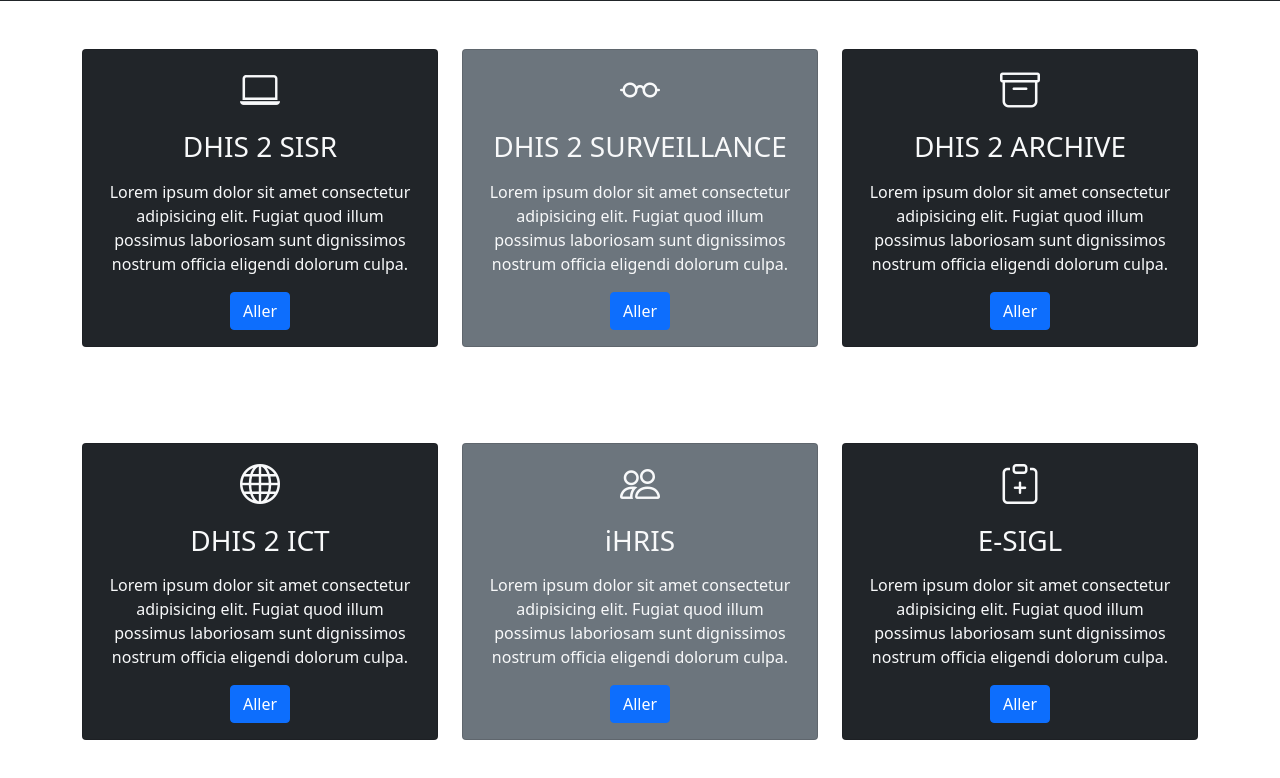
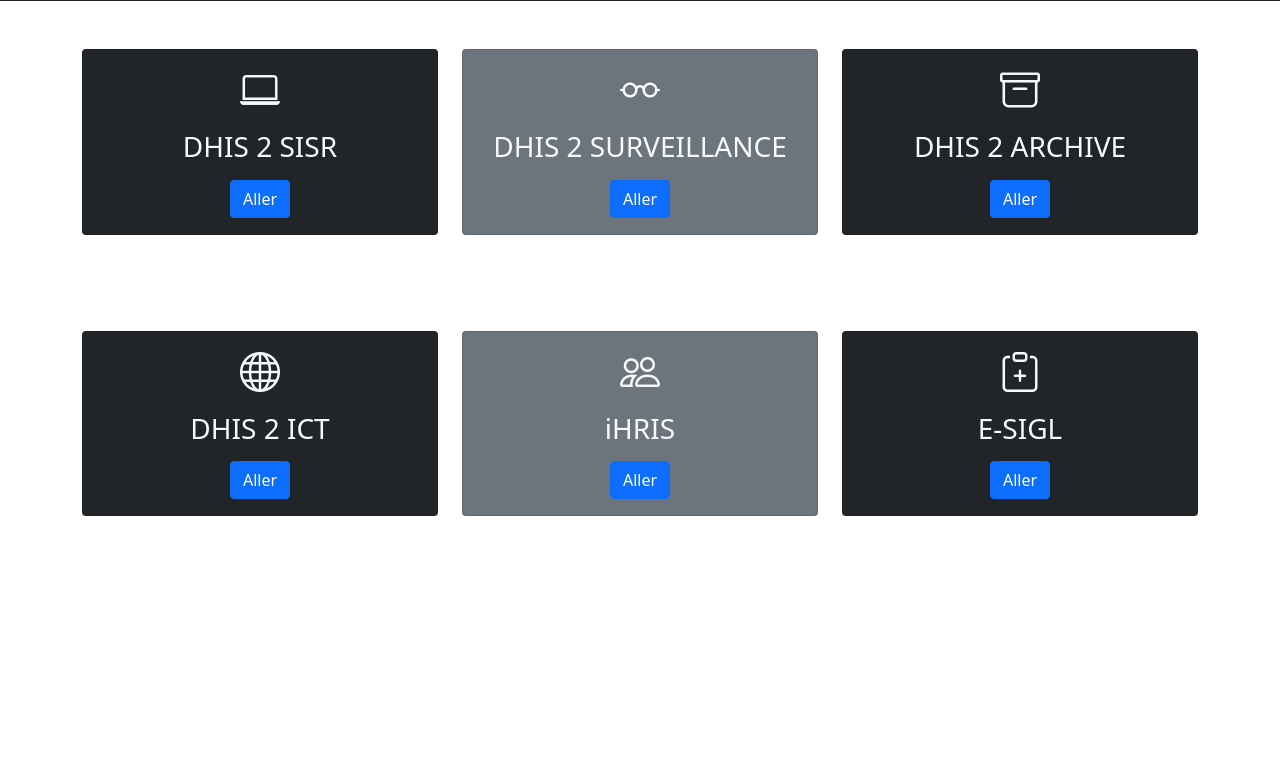
Before and after one commit to didate/moh-apps-portal, a plain HTML site: page index.html in a window 1280 px wide. Shown: the part 484-1262 px from the top of the page. After the commit the page ends 1048 px from the top, so only its background shows below. Drawn offline with nearby package versions, Linux system fonts and the light colour scheme.

Commit message:
temporary hide app description

```diff
--- a/index.html
+++ b/index.html
@@ -70,10 +70,10 @@
                             <h3 class="card-title mb-3">
                                 DHIS 2 SISR
                             </h3>
-                            <p class="card-text">
+                            <!-- <p class="card-text">
                                 Lorem ipsum dolor sit amet consectetur adipisicing elit. Fugiat quod illum possimus
                                 laboriosam sunt dignissimos nostrum officia eligendi dolorum culpa.
-                            </p>
+                            </p> -->
                             <a href="https://entrepot.sante.gov.gn/dhis" class="btn btn-primary" target="_blank">Aller</a>
                         </div>
                     </div>
@@ -87,11 +87,11 @@
                             <h3 class="card-title mb-3">
                                 DHIS 2 SURVEILLANCE
                             </h3>
-                            <p class="card-text">
+                           <!--  <p class="card-text">
                                 Lorem ipsum dolor sit amet consectetur adipisicing elit. Fugiat quod illum possimus
                                 laboriosam sunt dignissimos nostrum officia eligendi dolorum culpa.
 
-                            </p>
+                            </p> -->
                             <a href="https://surveillance.sante.gov.gn/dhis" class="btn btn-primary" target="_blank">Aller</a>
                         </div>
                     </div>
@@ -105,11 +105,11 @@
                             <h3 class="card-title mb-3">
                                 DHIS 2 ARCHIVE
                             </h3>
-                            <p class="card-text">
+                           <!--  <p class="card-text">
                                 Lorem ipsum dolor sit amet consectetur adipisicing elit. Fugiat quod illum possimus
                                 laboriosam sunt dignissimos nostrum officia eligendi dolorum culpa.
 
-                            </p>
+                            </p> -->
                             <a href="https://entrepot.sante.gov.gn/archive" class="btn btn-primary" target="_blank">Aller</a>
                         </div>
                     </div>
@@ -130,10 +130,10 @@
                             <h3 class="card-title mb-3">
                                 DHIS 2 ICT
                             </h3>
-                            <p class="card-text">
+                            <!-- <p class="card-text">
                                 Lorem ipsum dolor sit amet consectetur adipisicing elit. Fugiat quod illum possimus
                                 laboriosam sunt dignissimos nostrum officia eligendi dolorum culpa.
-                            </p>
+                            </p> -->
                             <a href="https://ict4h.sante.gov.gn/dhis" class="btn btn-primary" target="_blank">Aller</a>
                         </div>
                     </div>
@@ -147,10 +147,10 @@
                             <h3 class="card-title mb-3">
                                 iHRIS
                             </h3>
-                            <p class="card-text">
+                            <!-- <p class="card-text">
                                 Lorem ipsum dolor sit amet consectetur adipisicing elit. Fugiat quod illum possimus
                                 laboriosam sunt dignissimos nostrum officia eligendi dolorum culpa.
-                            </p>
+                            </p> -->
                             <a href="https://ihrisguinee.sante.gov.gn" class="btn btn-primary" target="_blank">Aller</a>
                         </div>
                     </div>
@@ -164,11 +164,11 @@
                             <h3 class="card-title mb-3">
                                 E-SIGL
                             </h3>
-                            <p class="card-text">
+                           <!--  <p class="card-text">
                                 Lorem ipsum dolor sit amet consectetur adipisicing elit. Fugiat quod illum possimus
                                 laboriosam sunt dignissimos nostrum officia eligendi dolorum culpa.
 
-                            </p>
+                            </p> -->
                             <a href="https://esigl.sante.gov.gn" class="btn btn-primary" target="_blank">Aller</a>
                         </div>
                     </div>
```
